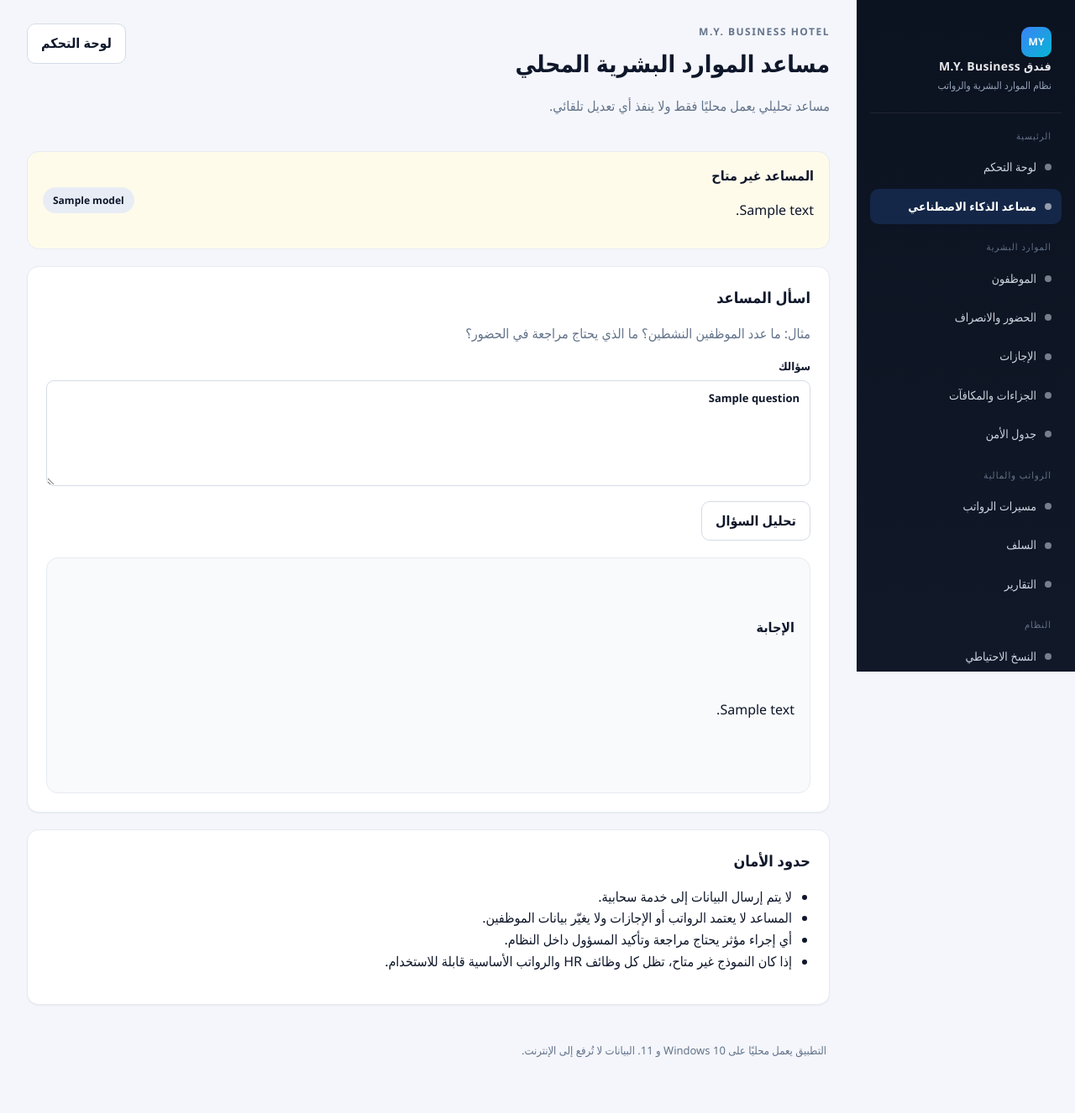
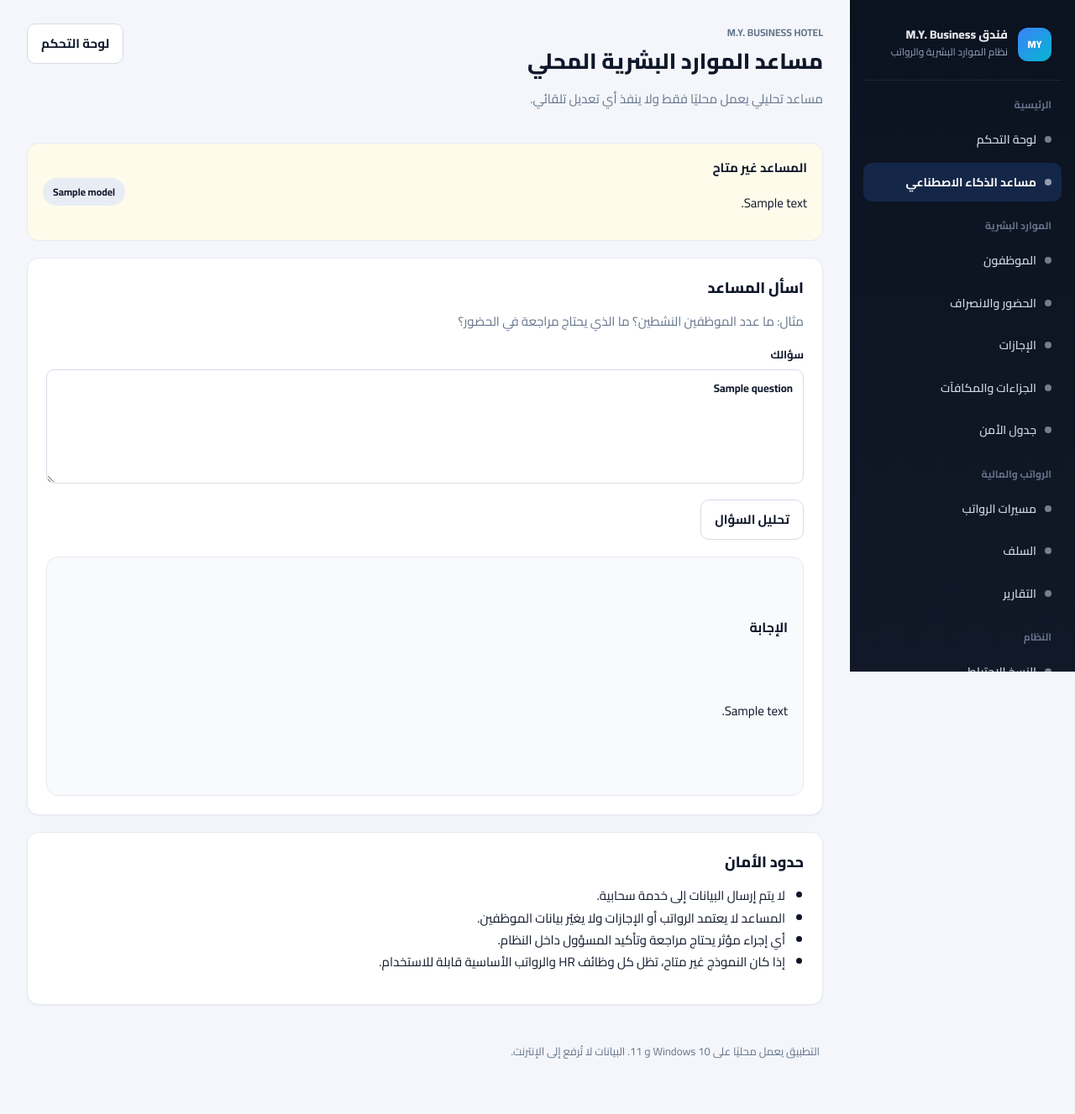
Before and after one commit to ms1813678-bit/ms1813678-bit-my-business-hotel, a Python web app: template app/templates/ai_assistant.html in a window 1280 px wide. Shown: the whole page at 84% size. Before the commit the page ends 1260 px from the top, so only its background shows below. Run offline with Jinja, Linux system fonts and the light colour scheme; the template is opened without the code that fills it: most values are stand-ins (such as "Sample title", 1, 10 or a date in 2020).

Commit message:
ui: Arabic typography, RTL fixes, Cairo font stack

```diff
--- a/app/static/app.css
+++ b/app/static/app.css
@@ -26,11 +24,17 @@
   --shadow: 0 8px 24px rgba(15, 23, 42, 0.06);
   --radius: 14px;
   --radius-sm: 10px;
-  --sidebar-w: 260px;
-  --font: "Segoe UI", Tahoma, "Noto Sans Arabic", Arial, sans-serif;
+  --sidebar-w: 268px;
+  /* Cairo first for clear Arabic glyphs; system fallbacks for offline */
+  --font: "Cairo", "Segoe UI", Tahoma, "Noto Sans Arabic", "Arial", sans-serif;
 }
 
 * { box-sizing: border-box; }
+
+html {
+  direction: rtl;
+  text-align: start;
+}
 
 html, body {
   margin: 0;
@@ -38,11 +42,22 @@ html, body {
   font-family: var(--font);
   color: var(--text);
   background: var(--bg);
-  line-height: 1.6;
+  line-height: 1.75;
+  -webkit-font-smoothing: antialiased;
+  text-rendering: optimizeLegibility;
+}
+
+body {
+  font-size: 15px;
 }
 
 a { color: var(--primary); text-decoration: none; }
 a:hover { text-decoration: underline; }
+
+/* Prefer Arabic digits presentation where supported */
+.num, .metric-card strong, .employee-salary strong, td, th {
+  font-variant-numeric: tabular-nums;
+}
 
 .app-layout {
   display: grid;
@@ -66,46 +81,65 @@ a:hover { text-decoration: underline; }
   margin-bottom: 18px;
 }
 
+.brand-row {
+  display: flex;
+  align-items: center;
+  gap: 12px;
+}
+
 .sidebar-brand .mark {
-  width: 36px;
-  height: 36px;
-  border-radius: 10px;
+  width: 40px;
+  height: 40px;
+  border-radius: 12px;
   background: linear-gradient(135deg, #3b82f6, #06b6d4);
   display: inline-flex;
   align-items: center;
   justify-content: center;
   font-weight: 800;
   color: white;
-  margin-left: 10px;
+  flex-shrink: 0;
+  font-family: var(--font);
 }
 
-.sidebar-brand strong { display: block; font-size: 14px; letter-spacing: 0.3px; }
-.sidebar-brand span { display: block; font-size: 12px; color: #94a3b8; margin-top: 2px; }
+.sidebar-brand strong {
+  display: block;
+  font-size: 14px;
+  font-weight: 800;
+  line-height: 1.35;
+}
+.sidebar-brand span {
+  display: block;
+  font-size: 12px;
+  color: #94a3b8;
+  margin-top: 3px;
+  line-height: 1.4;
+}
 
 .nav-group { margin-bottom: 18px; }
 .nav-group-title {
-  font-size: 11px;
-  text-transform: uppercase;
-  letter-spacing: 1px;
+  font-size: 12px;
+  font-weight: 700;
   color: #64748b;
   padding: 0 12px 8px;
+  /* avoid uppercase + letter-spacing which harms Arabic */
 }
 
 .nav-link {
   display: flex;
   align-items: center;
   gap: 10px;
-  padding: 10px 12px;
+  padding: 11px 12px;
   border-radius: 10px;
   color: #cbd5e1;
   text-decoration: none;
   font-size: 14px;
+  font-weight: 600;
   margin-bottom: 4px;
   transition: background .15s ease, color .15s ease;
 }
 .nav-link:hover { background: rgba(255,255,255,0.06); color: #fff; text-decoration: none; }
-.nav-link.active { background: rgba(59, 130, 246, 0.18); color: #fff; font-weight: 600; }
-.nav-link .dot { width: 8px; height: 8px; border-radius: 50%; background: currentColor; opacity: 0.55; }
+.nav-link.active { background: rgba(59, 130, 246, 0.18); color: #fff; font-weight: 700; }
+.nav-link .dot { width: 8px; height: 8px; border-radius: 50%; background: currentColor; opacity: 0.55; flex-shrink: 0; }
 
 .content { padding: 28px 32px 40px; max-width: 1280px; }
 
@@ -129,19 +163,19 @@ a:hover { text-decoration: underline; }
   gap: 24px; margin-bottom: 24px;
 }
 .eyebrow {
-  font-size: 12px; letter-spacing: 1.5px; color: var(--text-muted);
+  font-size: 12px; color: var(--text-muted);
   font-weight: 700; margin: 0;
 }
-h1 { font-size: 28px; margin: 6px 0; }
-h2 { margin: 0 0 10px; font-size: 18px; }
-h3 { margin: 0 0 6px; font-size: 16px; }
+h1 { font-size: 26px; margin: 6px 0; font-weight: 800; line-height: 1.35; }
+h2 { margin: 0 0 10px; font-size: 18px; font-weight: 800; line-height: 1.4; }
+h3 { margin: 0 0 6px; font-size: 16px; font-weight: 700; line-height: 1.4; }
 .muted, footer { color: var(--text-muted); }
 
 button, .button-link {
   display: inline-flex; align-items: center; justify-content: center; gap: 8px;
   border: 1px solid var(--border-strong); background: var(--surface); color: var(--text);
   border-radius: var(--radius-sm); padding: 10px 16px; text-decoration: none;
-  font: inherit; font-weight: 600; cursor: pointer;
+  font: inherit; font-weight: 700; cursor: pointer;
   transition: background .15s ease, border-color .15s ease, box-shadow .15s ease;
 }
 button:hover, .button-link:hover { background: var(--surface-2); text-decoration: none; }
@@ -414,11 +443,24 @@ button:hover, .button-link:hover { background: var(--surface-2); text-decoration
 }
 .request-card::before { display: none; }
 
-label { display: block; font-weight: 600; margin-bottom: 12px; font-size: 13px; }
+label { display: block; font-weight: 700; margin-bottom: 12px; font-size: 13px; }
 input, select, textarea {
   width: 100%; border: 1px solid var(--border-strong); border-radius: 9px;
   padding: 10px 12px; font: inherit; background: #fff; margin-top: 6px; color: var(--text);
   transition: border-color .15s ease, box-shadow .15s ease;
+  direction: rtl;
+  text-align: start;
+}
+/* Keep numbers/dates LTR for readability inside RTL UI */
+input[type="number"],
+input[type="date"],
+input[type="datetime-local"],
+input[type="time"],
+input[type="email"],
+input[type="url"] {
+  direction: ltr;
+  text-align: left;
+  unicode-bidi: isolate;
 }
 input:focus, select:focus, textarea:focus {
   outline: none; border-color: #93c5fd; box-shadow: 0 0 0 3px rgba(59, 130, 246, 0.15);
@@ -490,16 +532,25 @@ tbody tr:hover td { background: #f8fafc; }
 .ai-answer {
   margin-top: 20px; padding: 18px; border: 1px solid var(--border);
   border-radius: 14px; background: var(--surface-2); white-space: pre-wrap;
+  line-height: 1.8;
 }
 
 details {
   margin: 8px 0; border: 1px solid var(--border); border-radius: 10px;
   padding: 8px 12px; background: var(--surface-2);
 }
-summary { cursor: pointer; font-weight: 600; color: var(--primary); }
-footer { padding: 24px 4px; font-size: 13px; }
-ul { padding-right: 22px; }
-img { border-radius: 8px; object-fit: cover; vertical-align: middle; margin-left: 8px; }
+summary { cursor: pointer; font-weight: 700; color: var(--primary); }
+footer { padding: 24px 4px; font-size: 13px; line-height: 1.7; }
+ul { padding-inline-start: 22px; }
+img { border-radius: 8px; object-fit: cover; vertical-align: middle; margin-inline-end: 8px; }
+
+/* Latin product codes / paths stay isolated */
+code, .code-ltr {
+  direction: ltr;
+  unicode-bidi: isolate;
+  font-family: Consolas, "Courier New", monospace;
+  font-size: 0.92em;
+}
 
 @media (max-width: 1100px) {
   .metric-grid, .action-grid, .module-grid { grid-template-columns: repeat(2, minmax(0, 1fr)); }
```
Also changed, not shown: other parts of app/static/app.css (+26 -33 lines).
